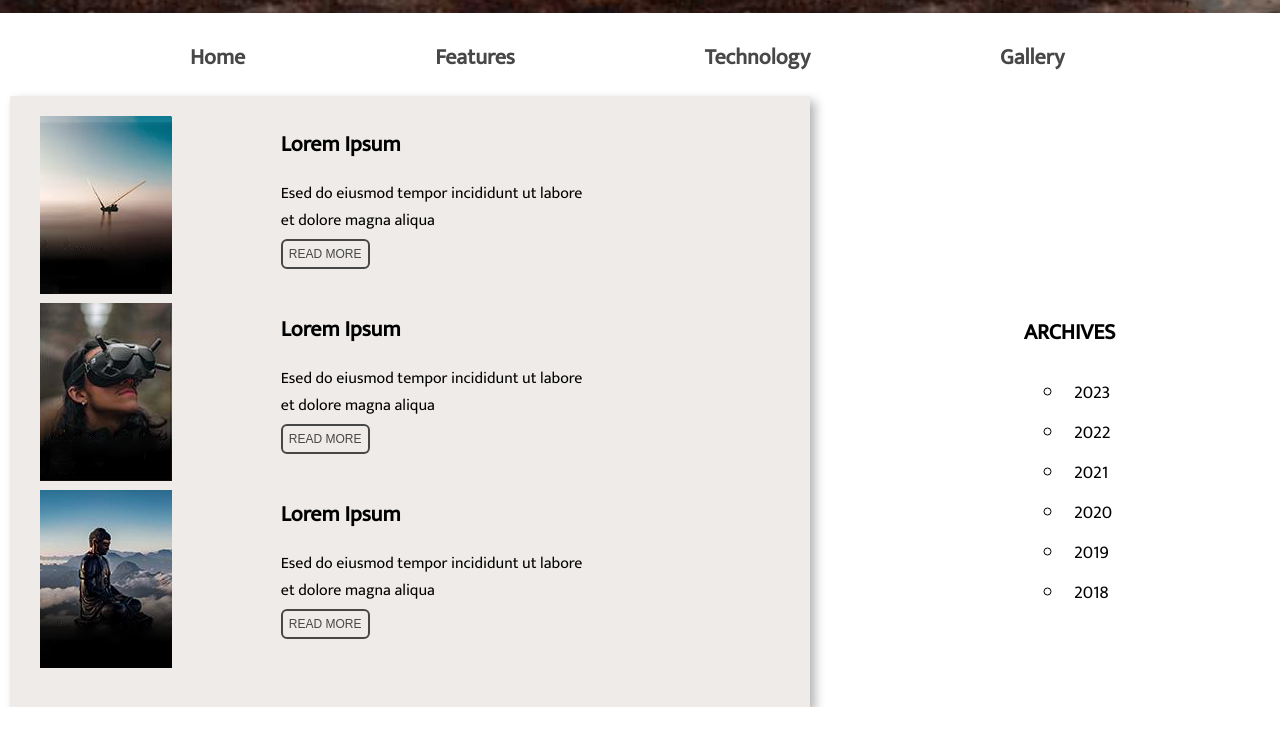
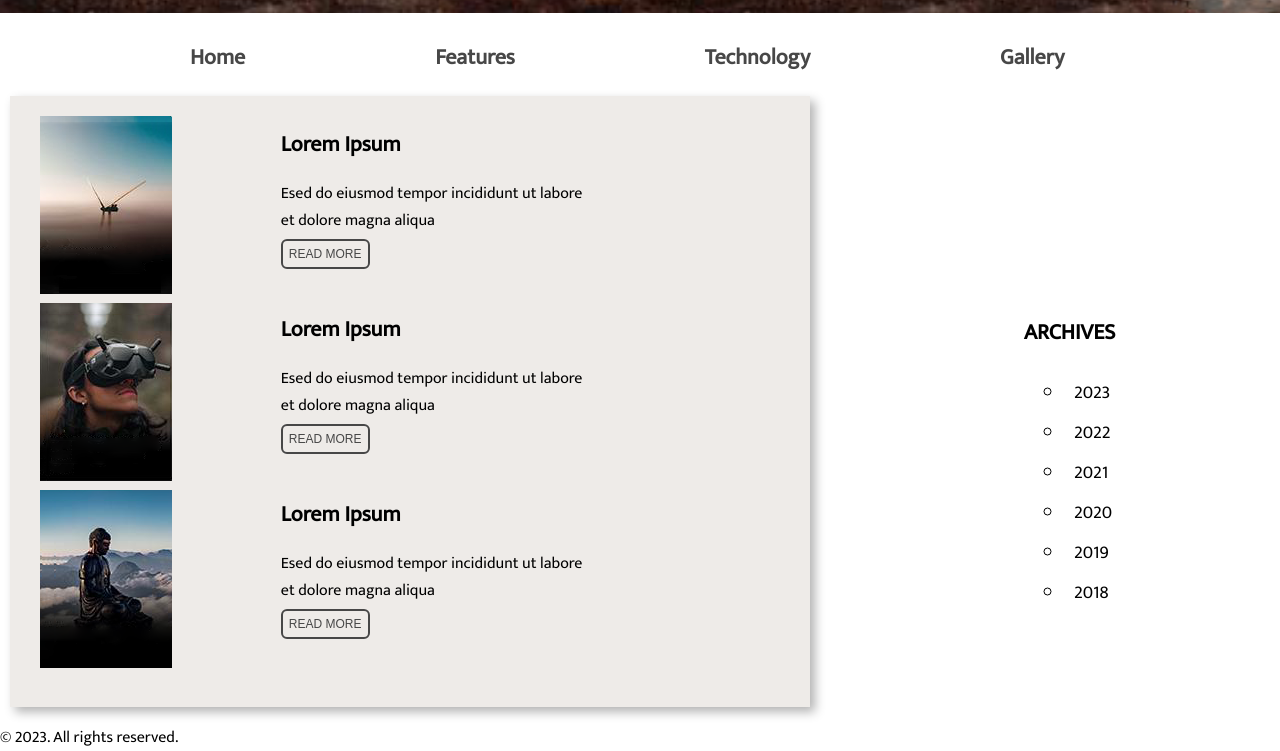
Before and after one commit to Amyrite/Activity_2, a plain HTML site: page index.html in a window 1280 px wide. Shown: the part 668-1419 px from the top of the page. Before the commit the page ends 1375 px from the top, so only its background shows below. Drawn offline with Linux system fonts and the light colour scheme.

Commit message:
Update index.html

```diff
--- a/index.html
+++ b/index.html
@@ -70,6 +70,9 @@
                         <li>2018</li>
                     </ul>
                 </div><!--col_archives-->
-
+                <br>
+                <footer>
+                    &copy; 2023. All rights reserved.
+                </footer>
     </body>
 </html>
```
